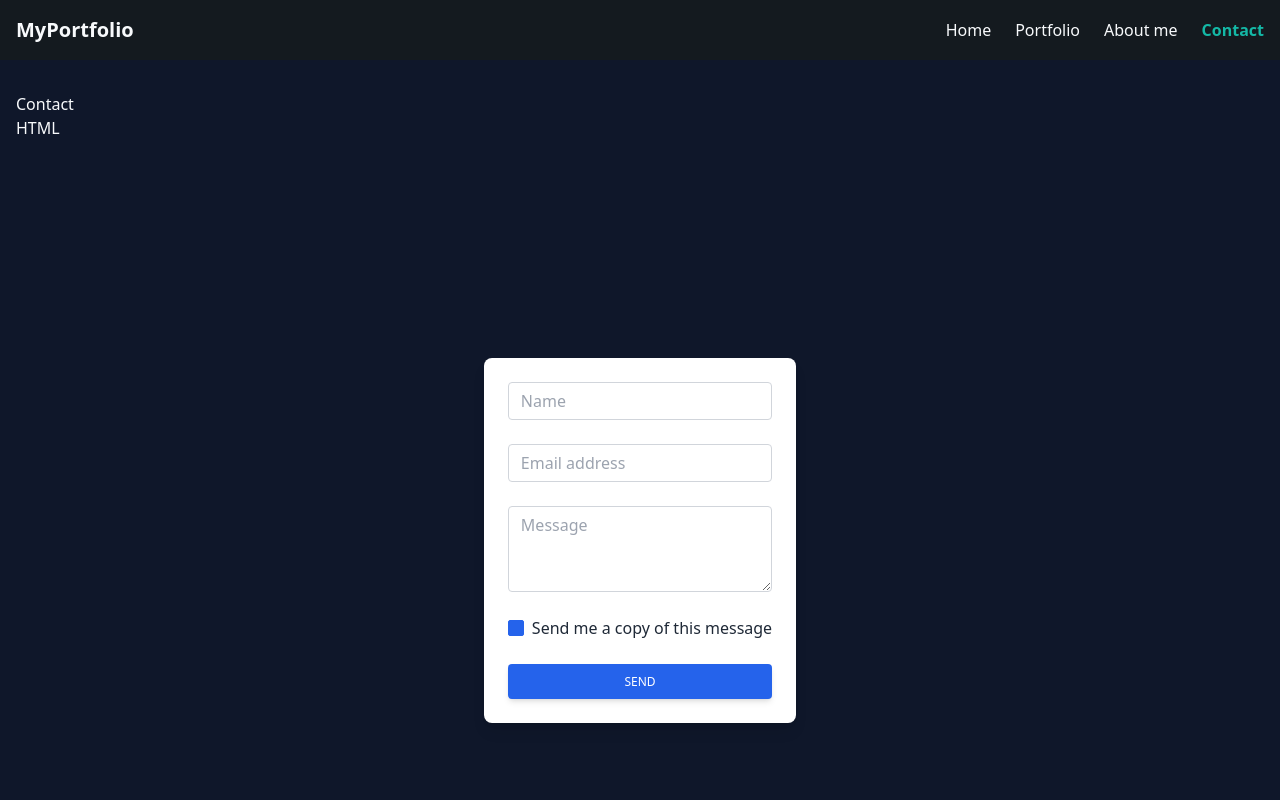
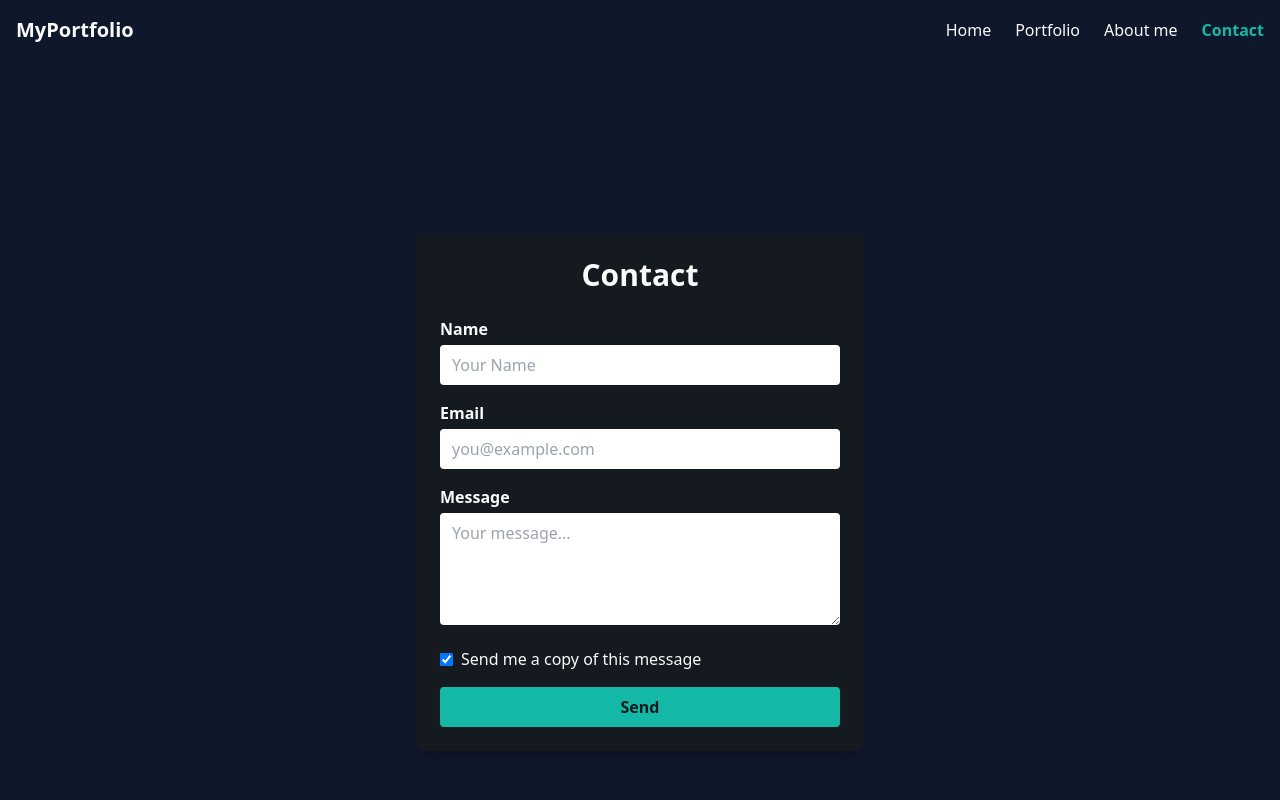
Before and after one commit to Roman-Parker/portfolio, a Vue app in the folder frontend/: page /contact in a window 1280 px wide. Shown: the top 800 px of the page. Built offline with nearby package versions, Linux system fonts and the light colour scheme.

Commit message:
updated the design of the ContactView and added a proper View for the about page

```diff
--- a/frontend/src/components/NavBar.vue
+++ b/frontend/src/components/NavBar.vue
@@ -1,6 +1,6 @@
 <template>
     <!-- Navbar -->
-    <header class="bg-gunmetal">
+    <header class="bg-darkSlate">
         <nav
           class="mx-auto max-w-7xl px-4 py-4 flex items-center justify-between"
         >
@@ -71,7 +71,7 @@
             </router-link>
           </div>
 
-          <!-- (Optional) Mobile Menu Toggle for small screens -->
+          <!-- FIXME: Mobile toggle? -->
         </nav>
       </header>
 </template>
--- a/frontend/src/views/AboutView.vue
+++ b/frontend/src/views/AboutView.vue
@@ -1,5 +1,42 @@
 <template>
-    <div class="about">
-        <h1>This is an about page</h1>
-    </div>
-</template>
+    <section class="bg-darkSlate text-offWhite min-h-screen flex items-center justify-center py-12 px-4">
+      <div class="max-w-4xl w-full grid grid-cols-1 md:grid-cols-2 gap-8">
+        <!-- Image / Photo Column -->
+        <div class="flex justify-center items-center">
+          <!-- Replace this placeholder with your actual photo or illustration -->
+          <img
+            src="https://via.placeholder.com/250"
+            alt="Your Photo"
+            class="rounded-full border-4 border-turquoise shadow-lg"
+          />
+        </div>
+
+        <!-- Content Column -->
+        <div class="flex flex-col justify-center">
+          <h1 class="text-4xl font-bold mb-4">About Me</h1>
+          <p class="mb-4 leading-relaxed">
+            Hi there! I'm <span class="text-turquoise">Roman</span>, a Full-Stack Developer. I enjoy
+            creating things that live on the internet, whether that be websites, applications, or anything in between.
+            I specialize in technologies like
+            <span class="font-semibold">Vue</span>, <span class="font-semibold">Python</span>, and
+            <span class="font-semibold">Tailwind CSS</span>.
+          </p>
+          <p class="mb-4 leading-relaxed">
+            I've spent the last few years honing my skills in designing intuitive user interfaces,
+            architecting RESTful APIs, and deploying production-ready apps to the cloud. When I'm not
+            coding, I enjoy playing Badminton, board games, walks, grabbing a drink with some friends. My more nerdy hobbies include reading up on the latest tech trends, and contributing
+            to open-source projects.
+          </p>
+          <p class="text-coolGray">
+            Currently based in <span class="text-offWhite font-medium">Linköping</span>.
+          </p>
+        </div>
+      </div>
+    </section>
+  </template>
+
+  <script>
+  export default {
+    name: 'AboutView'
+  }
+  </script>
--- a/frontend/src/views/ContactView.vue
+++ b/frontend/src/views/ContactView.vue
@@ -1,106 +1,97 @@
 <template>
-    <div class="contact">
-        <h1>Contact</h1>
+    <!-- Full-height, dark background section -->
+    <section class="bg-darkSlate min-h-screen flex items-center justify-center px-4 py-8 text-offWhite">
+      <div class="w-full max-w-md bg-gunmetal rounded-lg shadow-lg p-6">
+        <h1 class="text-3xl font-bold mb-6 text-center">Contact</h1>
 
-        HTML
-        <div class="flex items-center justify-center h-screen">
-            <div class="block p-6 rounded-lg shadow-lg bg-white max-w-md">
         <form>
-                    <div class="form-group mb-6">
-                        <input type="text" class="form-control block
-                            w-full
-                            px-3
-                            py-1.5
-                            text-base
-                            font-normal
-                            text-gray-700
-                            bg-white bg-clip-padding
-                            border border-solid border-gray-300
-                            rounded
-                            transition
-                            ease-in-out
-                            m-0
-                            focus:text-gray-700 focus:bg-white focus:border-blue-600 focus:outline-none" id="exampleInput7"
-                            placeholder="Name">
+          <!-- Name Input -->
+          <div class="mb-4">
+            <label
+              for="name"
+              class="block mb-1 font-semibold"
+            >
+              Name
+            </label>
+            <input
+              type="text"
+              id="name"
+              placeholder="Your Name"
+              class="w-full rounded py-2 px-3 text-gray-800
+                     focus:outline-none focus:ring-2 focus:ring-turquoise
+                     transition-colors"
+            />
           </div>
-                    <div class="form-group mb-6">
-                        <input type="email" class="form-control block
-                            w-full
-                            px-3
-                            py-1.5
-                            text-base
-                            font-normal
-                            text-gray-700
-                            bg-white bg-clip-padding
-                            border border-solid border-gray-300
-                            rounded
-                            transition
-                            ease-in-out
-                            m-0
-                            focus:text-gray-700 focus:bg-white focus:border-blue-600 focus:outline-none" id="exampleInput8"
-                            placeholder="Email address">
+
+          <!-- Email Input -->
+          <div class="mb-4">
+            <label
+              for="email"
+              class="block mb-1 font-semibold"
+            >
+              Email
+            </label>
+            <input
+              type="email"
+              id="email"
+              placeholder="you@example.com"
+              class="w-full rounded py-2 px-3 text-gray-800
+                     focus:outline-none focus:ring-2 focus:ring-turquoise
+                     transition-colors"
+            />
           </div>
-                    <div class="form-group mb-6">
-                        <textarea class="
-                            form-control
-                            block
-                            w-full
-                            px-3
-                            py-1.5
-                            text-base
-                            font-normal
-                            text-gray-700
-                            bg-white bg-clip-padding
-                            border border-solid border-gray-300
-                            rounded
-                            transition
-                            ease-in-out
-                            m-0
-                            focus:text-gray-700 focus:bg-white focus:border-blue-600 focus:outline-none
-                        " id="exampleFormControlTextarea13" rows="3" placeholder="Message"></textarea>
+
+          <!-- Message Textarea -->
+          <div class="mb-4">
+            <label
+              for="message"
+              class="block mb-1 font-semibold"
+            >
+              Message
+            </label>
+            <textarea
+              id="message"
+              rows="4"
+              placeholder="Your message..."
+              class="w-full rounded py-2 px-3 text-gray-800
+                     focus:outline-none focus:ring-2 focus:ring-turquoise
+                     transition-colors"
+            ></textarea>
           </div>
-                    <div class="form-group form-check text-center mb-6">
-                        <input type="checkbox"
-                            class="form-check-input appearance-none h-4 w-4 border border-gray-300 rounded-sm bg-white checked:bg-blue-600 checked:border-blue-600 focus:outline-none transition duration-200 mt-1 align-top bg-no-repeat bg-center bg-contain mr-2 cursor-pointer"
-                            id="exampleCheck87" checked>
-                        <label class="form-check-label inline-block text-gray-800" for="exampleCheck87">Send me a copy
-                            of this
-                            message</label>
+
+          <!-- Checkbox -->
+          <div class="flex items-center mb-4">
+            <input
+              type="checkbox"
+              id="copy"
+              class="rounded text-turquoise focus:ring-turquoise mr-2
+                     cursor-pointer"
+              checked
+            />
+            <label
+              for="copy"
+              class="cursor-pointer"
+            >
+              Send me a copy of this message
+            </label>
           </div>
-                    <button type="submit" class="
-                        w-full
-                        px-6
-                        py-2.5
-                        bg-blue-600
-                        text-white
-                        font-medium
-                        text-xs
-                        leading-tight
-                        uppercase
-                        rounded
-                        shadow-md
-                        hover:bg-blue-700 hover:shadow-lg
-                        focus:bg-blue-700 focus:shadow-lg focus:outline-none focus:ring-0
-                        active:bg-blue-800 active:shadow-lg
-                        transition
-                        duration-150
-                        ease-in-out">Send</button>
+
+          <!-- Submit Button -->
+          <button
+            type="submit"
+            class="w-full py-2 bg-turquoise hover:bg-turquoise-light
+                   text-gunmetal font-semibold rounded
+                   transition-colors"
+          >
+            Send
+          </button>
         </form>
       </div>
-
-        </div>
-    </div>
-
+    </section>
   </template>
 
   <script>
   export default {
-
+    name: 'ContactView'
   }
   </script>
-
-<style>
-.contact {
-    height: 100%;
-}
-</style>
```
Lines whose indentation alone changed are shown as unchanged.
